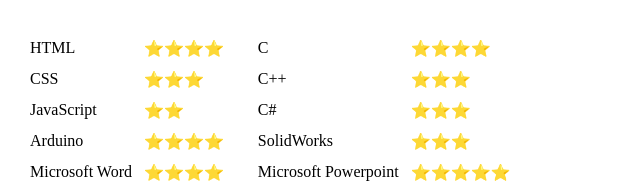
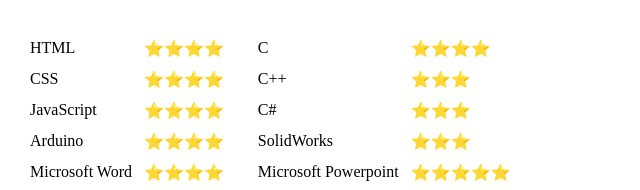
Before and after one commit to MahsinSaifullah/CV, a plain HTML site: page index.html in a window 1280 px wide. Shown: the part 610-800 px from the top of the page, 0-640 px from the left. Drawn offline with Linux system fonts and the light colour scheme.

Commit message:
Update index.html

```diff
--- a/index.html
+++ b/index.html
@@ -38,11 +38,11 @@
             </tr>
             <tr>
               <td>CSS</td>
-              <td>⭐⭐⭐</td>
+              <td>⭐⭐⭐⭐</td>
             </tr>
             <tr>
               <td>JavaScript</td>
-              <td>⭐⭐</td>
+              <td>⭐⭐⭐⭐</td>
             </tr>
             <tr>
               <td>Arduino</td>
```
